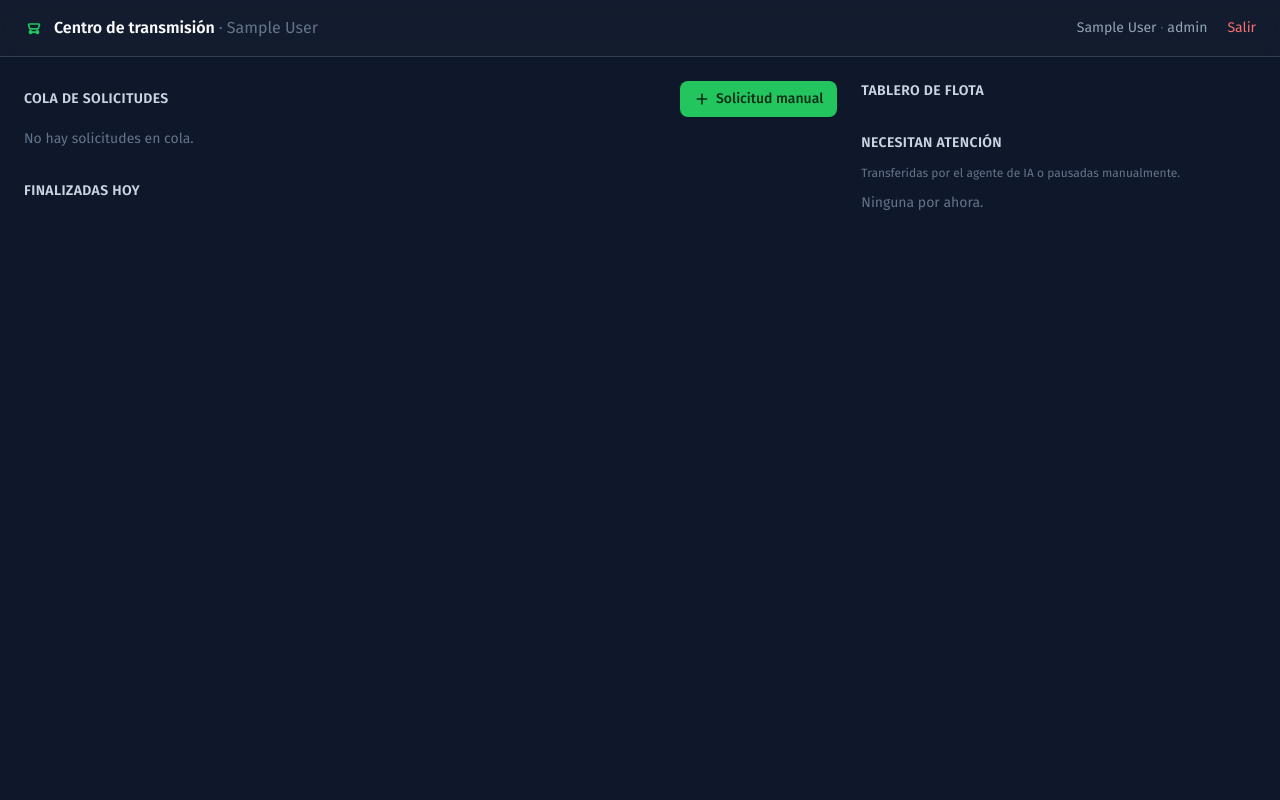
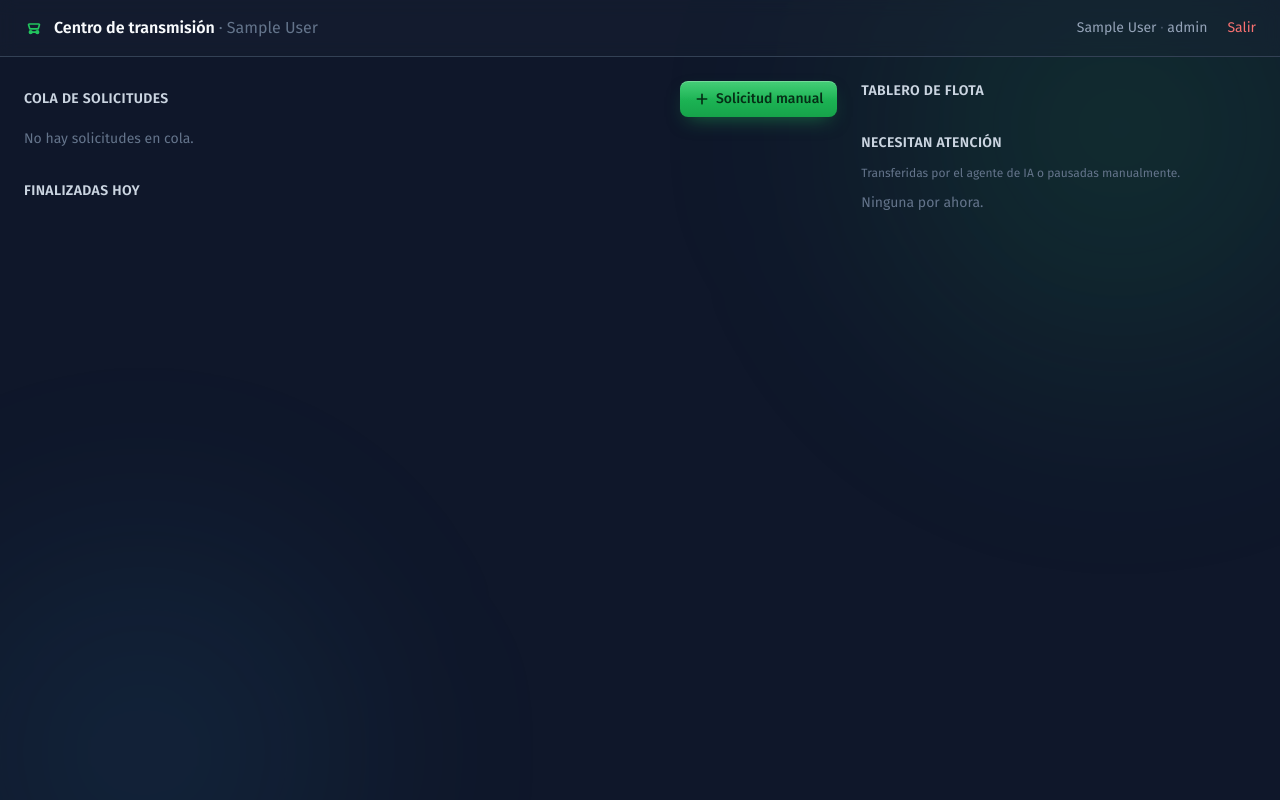
Before and after one commit to mrelkin83/RadioTax, a PHP site: page /modules/panel/index.php in a window 1280 px wide. Run offline with PHP 8.4, Linux system fonts and the light colour scheme; the visitor is signed in with stand-in values (Sample User, id 1); data that the repository does not hold is empty; some libraries are stand-ins or nearby versions.

Commit message:
Llevar el diseño a "premium max": vidrio real, profundidad, glow
Sobre el design system ya aplicado, sube el nivel de acabado sin
tocar ninguna página individual — todo vive en modules/_tema.php
como overrides globales sobre las clases de Tailwind ya usadas:

- Glassmorphism real en las tarjetas (bg-card): fondo translúcido +
  backdrop-blur + reflejo superior sutil + sombra de profundidad,
  en vez de un panel opaco plano.
- Dos manchas de luz ambientales, fijas y muy suaves (verde/celeste)
  detrás del contenido, para que el fondo no sea un negro liso.
- Botón de acento (bg-accent) con relieve tipo vidrio + resplandor
  del color de marca, en vez de un rectángulo de color sólido.
- Anillo de foco con glow suave además del contorno existente.
- Scrollbar a tono con el sistema en vez del gris del navegador.
- Entrada suave del contenido principal al cargar cada página.

Todo con prefers-reduced-motion respetado (regla ya existente) y
cero cambios de HTML: los overrides apuntan a los nombres de clase
que Tailwind ya genera (.bg-card, .border-border, .bg-accent,
.backdrop-blur), así que aplican automáticamente a las 9 pantallas
sin editarlas una por una. Verificado en navegador real (login,
dashboard, modal, admin, reportes) sin errores de consola, y las
dos suites de pruebas del servidor siguen en verde — cambio
puramente visual.

Co-Authored-By: Claude Sonnet 5 <noreply@anthropic.com>
Claude-Session: https://claude.ai/code/session_01Qpiyu1GMFKE2AY7g53e8dM

```diff
--- a/modules/_tema.php
+++ b/modules/_tema.php
@@ -43,12 +43,12 @@
   };
 </script>
 <style>
-  body { font-family: 'Fira Sans', ui-sans-serif, system-ui, sans-serif; background: #0F172A; color: #F8FAFC; }
+  body { font-family: 'Fira Sans', ui-sans-serif, system-ui, sans-serif; background: #0F172A; color: #F8FAFC; position: relative; isolation: isolate; }
   .font-mono, .num { font-family: 'Fira Code', ui-monospace, monospace; font-variant-numeric: tabular-nums; }
   ::selection { background: #22C55E; color: #052e16; }
   /* Foco visible solo por teclado (§ux focus-visible), nunca al hacer click con el mouse. */
   :focus { outline: none; }
-  :focus-visible { outline: 2px solid #22C55E; outline-offset: 2px; border-radius: 4px; }
+  :focus-visible { outline: 2px solid #22C55E; outline-offset: 2px; border-radius: 4px; box-shadow: 0 0 0 4px rgba(34, 197, 94, .18); }
   input, select, textarea, button { transition: background-color 150ms ease, border-color 150ms ease, opacity 150ms ease, transform 150ms ease; }
   button:not(:disabled), a[href], select, [role="button"] { cursor: pointer; }
   button:disabled { cursor: not-allowed; opacity: .5; }
@@ -57,4 +57,47 @@
   }
   /* Barra de estado (punto), no emoji — un indicador real de UI, no un icono decorativo. */
   .punto-estado { display: inline-block; width: .55rem; height: .55rem; border-radius: 9999px; flex: none; }
+
+  /* Profundidad ambiental: dos manchas de luz fijas y muy suaves detrás del contenido. */
+  body::before, body::after {
+    content: '';
+    position: fixed;
+    border-radius: 9999px;
+    z-index: -1;
+    pointer-events: none;
+    filter: blur(90px);
+  }
+  body::before { width: 44rem; height: 44rem; top: -14rem; right: -12rem; background: radial-gradient(closest-side, rgba(34, 197, 94, .16), transparent); }
+  body::after { width: 38rem; height: 38rem; bottom: -16rem; left: -10rem; background: radial-gradient(closest-side, rgba(56, 189, 248, .10), transparent); }
+
+  /* Vidrio: las tarjetas flotan sobre el fondo, con borde de luz y sombra real en vez de un plano opaco. */
+  .bg-card {
+    background-color: rgba(27, 35, 54, .70);
+    backdrop-filter: blur(20px) saturate(150%);
+    -webkit-backdrop-filter: blur(20px) saturate(150%);
+    box-shadow: inset 0 1px 0 0 rgba(255, 255, 255, .06), 0 12px 32px -16px rgba(0, 0, 0, .6);
+    transition: box-shadow 200ms ease;
+  }
+  .bg-card:hover { box-shadow: inset 0 1px 0 0 rgba(255, 255, 255, .09), 0 18px 44px -16px rgba(0, 0, 0, .7); }
+  .border-border { border-color: rgba(255, 255, 255, .12); }
+  .backdrop-blur { backdrop-filter: blur(20px); -webkit-backdrop-filter: blur(20px); }
+
+  /* Botón principal: relieve sutil + resplandor del color de acento, no un plano de color liso. */
+  .bg-accent {
+    background-image: linear-gradient(180deg, rgba(255, 255, 255, .16), rgba(255, 255, 255, 0) 55%), linear-gradient(180deg, #22C55E, #16A34A);
+    box-shadow: inset 0 1px 0 0 rgba(255, 255, 255, .25), 0 8px 20px -8px rgba(34, 197, 94, .5);
+  }
+  .bg-accent:hover { filter: brightness(1.05); box-shadow: inset 0 1px 0 0 rgba(255, 255, 255, .25), 0 10px 26px -6px rgba(34, 197, 94, .65); }
+  .bg-accent:active { filter: brightness(.96); }
+
+  /* Scrollbar a tono con el sistema, en vez del gris genérico del navegador. */
+  * { scrollbar-width: thin; scrollbar-color: #334155 transparent; }
+  ::-webkit-scrollbar { width: 10px; height: 10px; }
+  ::-webkit-scrollbar-track { background: transparent; }
+  ::-webkit-scrollbar-thumb { background: #334155; border-radius: 9999px; border: 2px solid transparent; background-clip: padding-box; }
+  ::-webkit-scrollbar-thumb:hover { background: #475569; background-clip: padding-box; }
+
+  /* Entrada suave del contenido principal (respeta prefers-reduced-motion arriba). */
+  @keyframes entrada-suave { from { opacity: 0; transform: translateY(6px); } to { opacity: 1; transform: translateY(0); } }
+  main { animation: entrada-suave 420ms ease-out; }
 </style>
```
